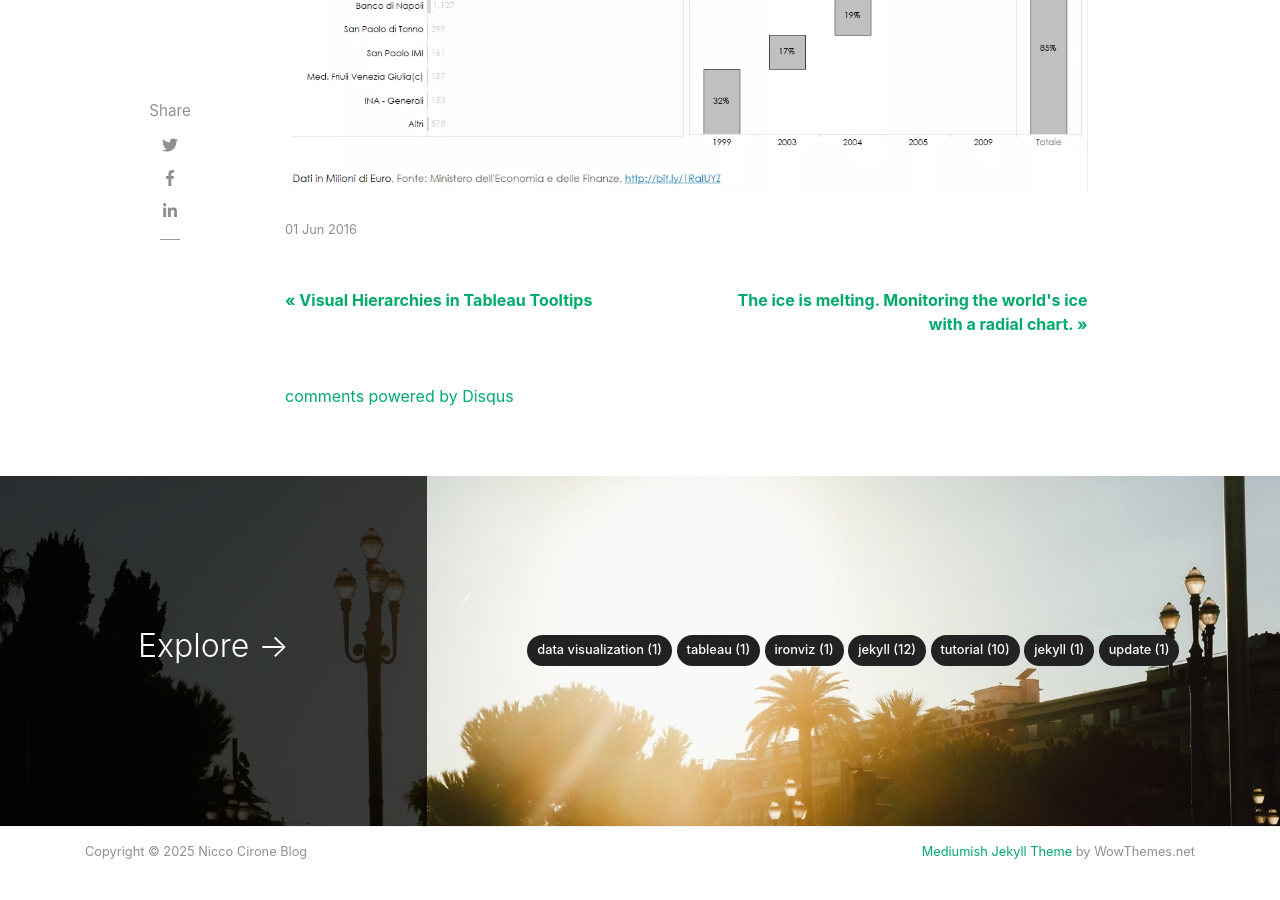
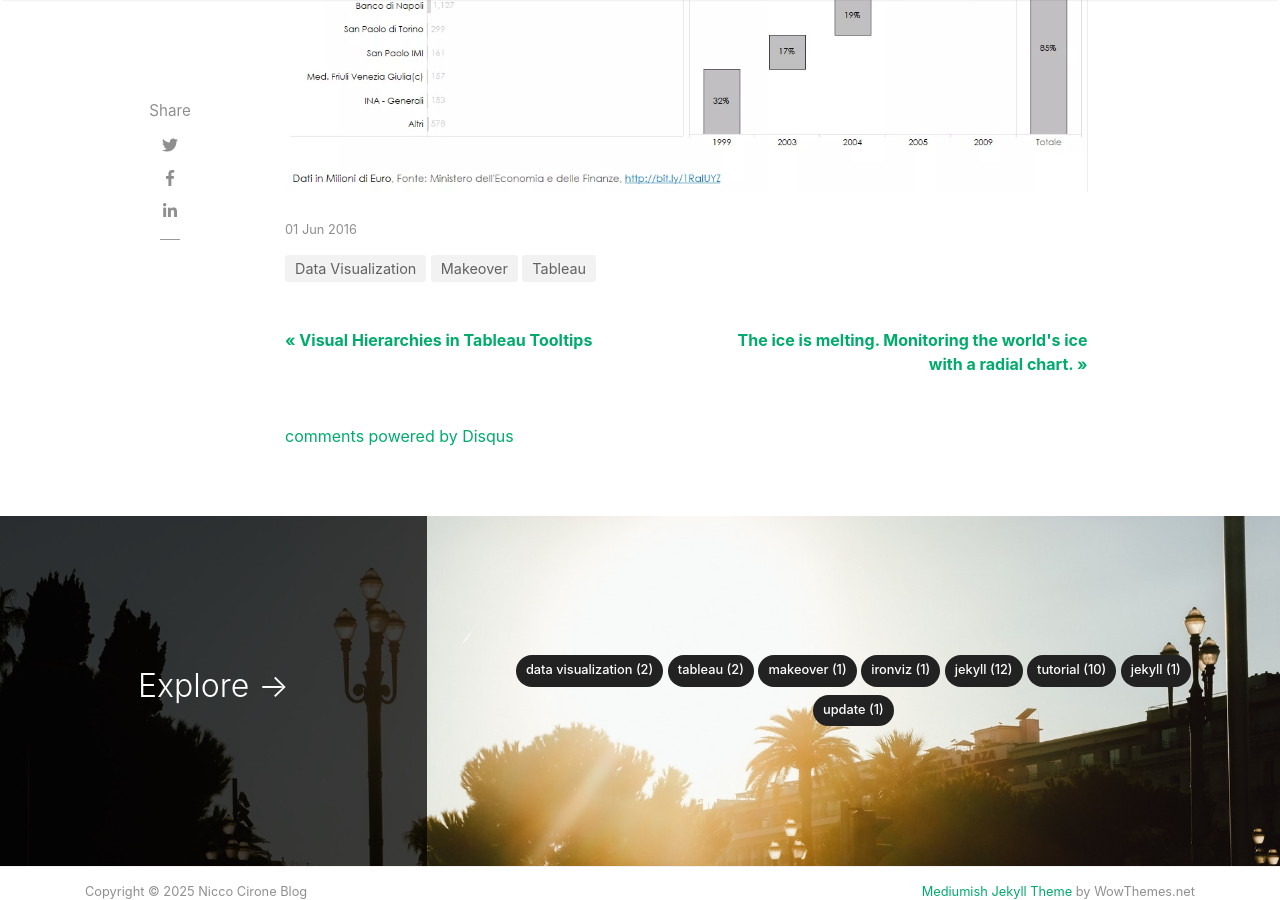
Before and after one commit to Nicco-Cirone/blog, a Jekyll site: the page built from _posts/2016-06-01-quanto-ha-incassato-lo-stato-dalle-privatizzazioni.md, in a window 1280 px wide and 900 px high, scrolled down 1889 px. Built offline with Jekyll 4.4.1, drawn with Linux system fonts in a browser that asks for light colours; nearby versions of some CDN libraries; comment, search, counter and statistics services are not loaded.

Commit message:
Update 2016-06-01-quanto-ha-incassato-lo-stato-dalle-privatizzazioni.md

```diff
--- a/_posts/2016-06-01-quanto-ha-incassato-lo-stato-dalle-privatizzazioni.md
+++ b/_posts/2016-06-01-quanto-ha-incassato-lo-stato-dalle-privatizzazioni.md
@@ -2,6 +2,7 @@
 title: "Quanto ha incassato lo Stato dalle privatizzazioni?"
 date: 2016-06-01 18:48:40
 layout: post
+categories: [ Data Visualization, Tableau, Makeover ]
 ---
 
 Qualche tempo fa mi sono imbattuto in [questo tweet](https://twitter.com/24infodata/status/654210893589409792) di @24InfoData, il Data Blog del Sole 24 Ore, rimandante a questa visualizzazione sugli introiti dello Stato Italiano provenienti dalla privatizzazioni delle societa' pubbliche:
```
